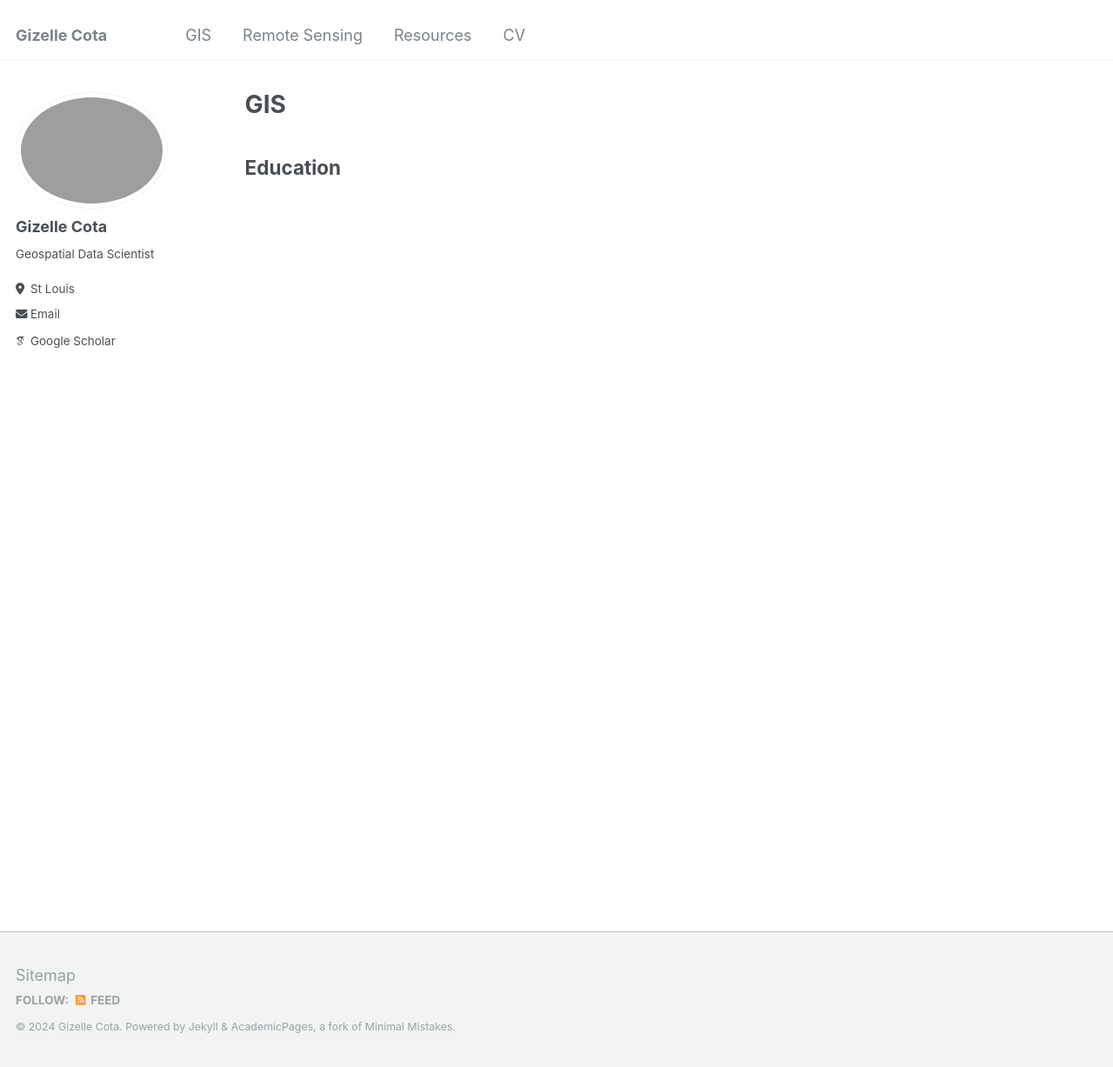
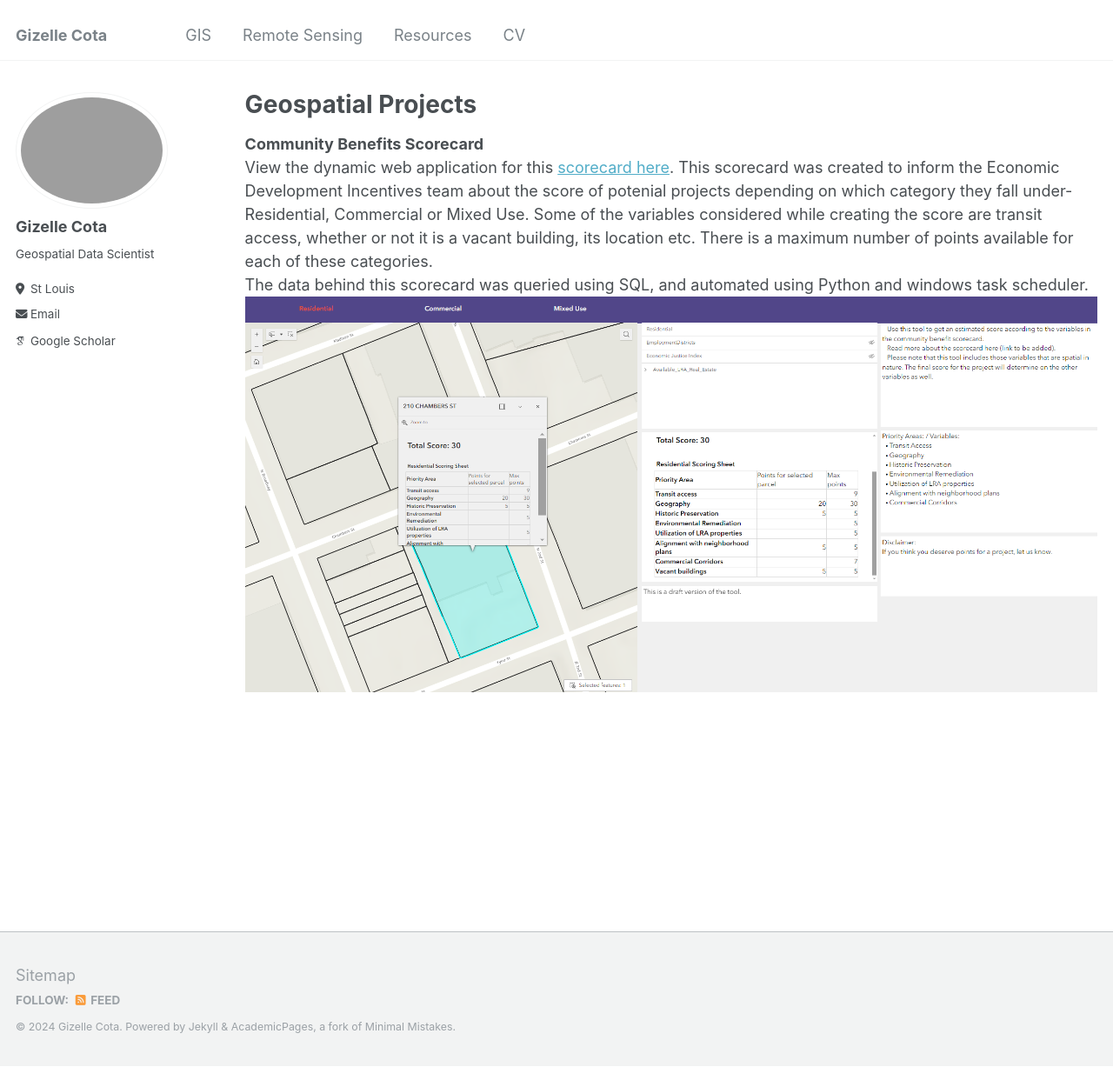
Before and after one commit to cotag11/cotag11.github.io, a Jekyll site: the page built from _pages/GIS.md, in a window 1280 px wide and 1227 px high. Shown: the whole window at 87% size. Built offline with Jekyll 4.4.1, drawn with Linux system fonts in a browser that asks for light colours; some web fonts are replaced.

Commit message:
Update GIS.md

```diff
--- a/_pages/GIS.md
+++ b/_pages/GIS.md
@@ -1,6 +1,6 @@
 ---
 layout: archive
-title: "GIS"
+title: "Geospatial Projects"
 permalink: /GIS/
 author_profile: true
 redirect_from:
@@ -9,4 +9,7 @@ redirect_from:
 
 {% include base_path %}
 
-<h2>Education</h2>
+**Community Benefits Scorecard**<br>
+View the dynamic web application for this [scorecard here](https://experience.arcgis.com/experience/59fdb098b25146bca7063802e1bb3c2a/page/Residential/?draft=true). This scorecard was created to inform the Economic Development Incentives team about the score of potenial projects depending on which category they fall under- Residential, Commercial or Mixed Use. Some of the variables considered while creating the score are transit access, whether or not it is a vacant building, its location etc. There is a maximum number of points available for each of these categories. <br>
+The data behind this scorecard was queried using SQL, and automated using Python and windows task scheduler.
+<img src='/images/communityscorecard.png'>
```
